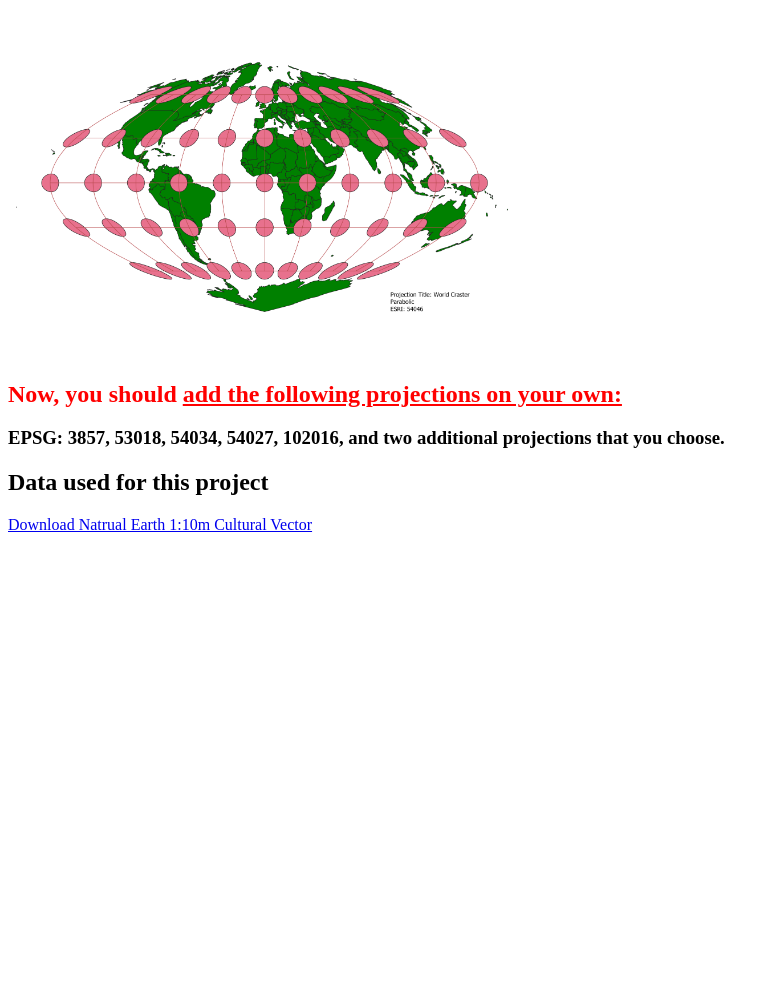
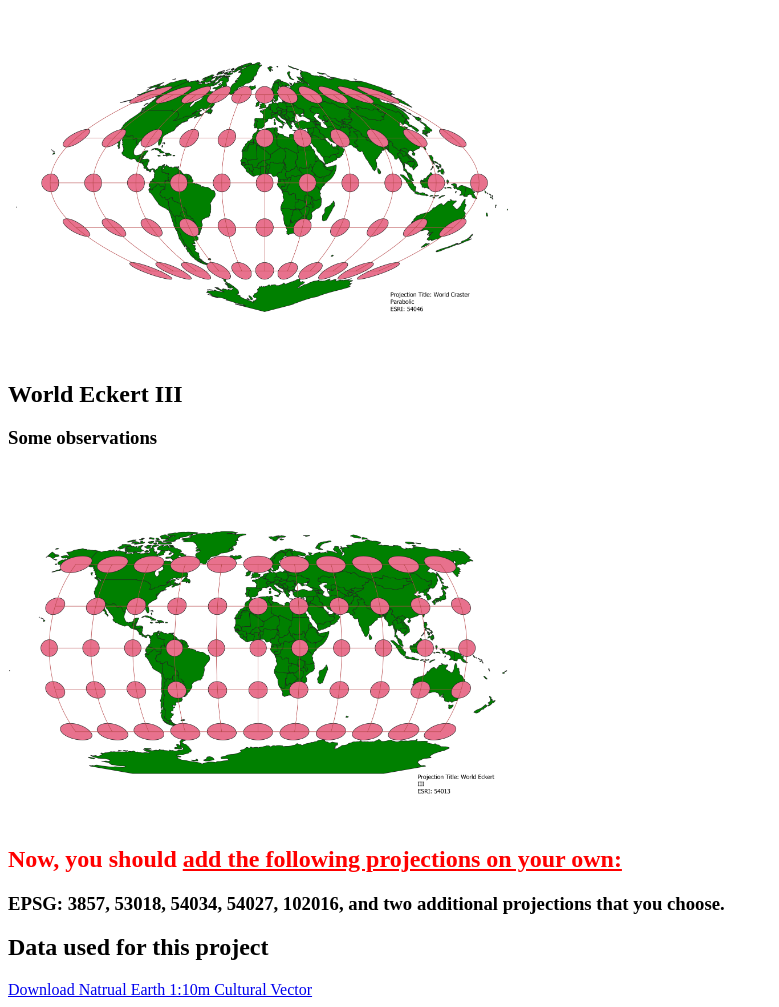
Before and after one commit to nicholaspell/geog370_worldprojectionmaps, a plain HTML site: page Worldprojections/index.html in a window 1280 px wide. Shown: the part 3505-4512 px from the top of the page, without its empty margins (0-779 px from the left). Before the commit the page ends 4047 px from the top, so only its background shows below. Drawn offline with Linux system fonts and the light colour scheme; files whose address does not match are found by name.

Commit message:
World Eckert III

```diff
--- a/Worldprojections/index.html
+++ b/Worldprojections/index.html
@@ -55,6 +55,12 @@
 <a href="./maps/Map_ESRI54046.png">
 <img src="./maps/Map_ESRI54046.png" alt="ESRI54046" width='500px'>
 </a>
+</a>
+<h2>World Eckert III</h2>
+<h3>Some observations</h3>
+<a href="./maps/Map_ESRI54013.png">
+<img src="./maps/Map_ESRI54013.png" alt="ESRI54013" width='500px'>
+</a>
     <h2 style="color:red">Now, you should <u>add the following projections on your own:</u></h2>
     <h3>EPSG: 3857, 53018, 54034, 54027, 102016, and two additional projections that you choose.</h3>
     <p></p>
```
Also changed, not shown: Worldprojections/maps/Map_ESRI54013.png (added).
